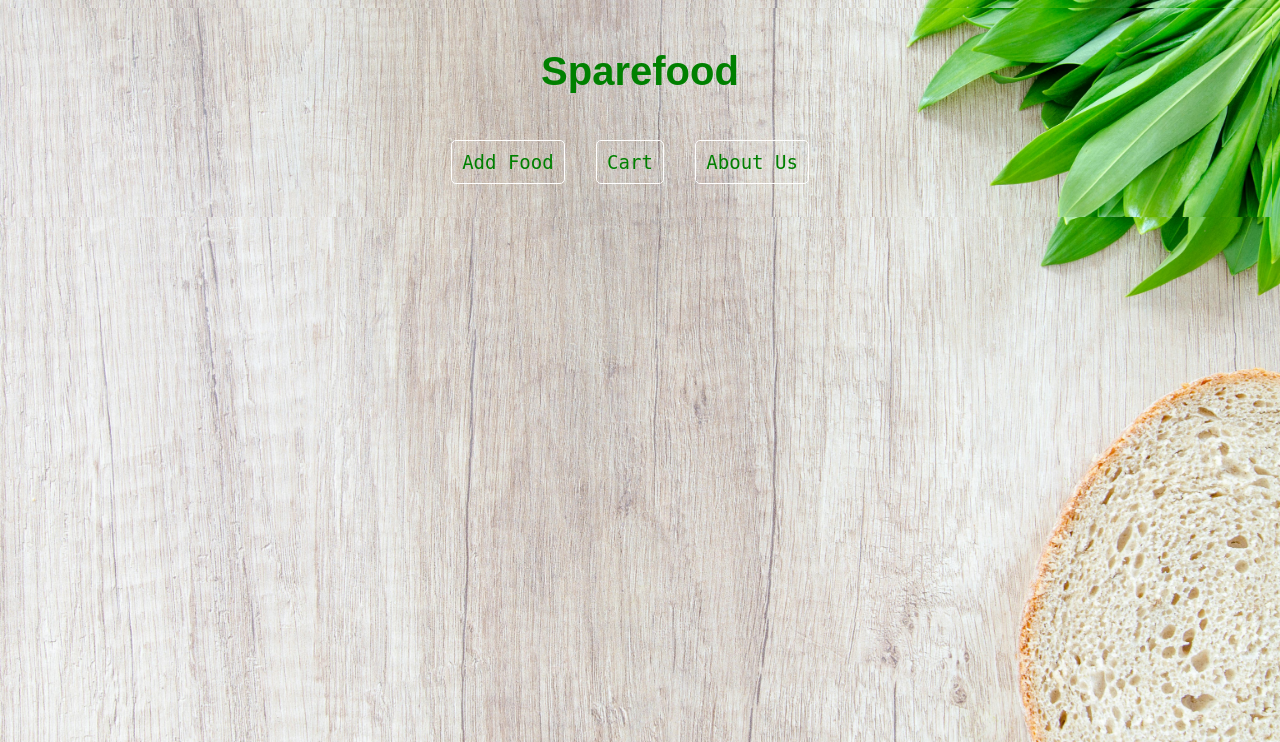
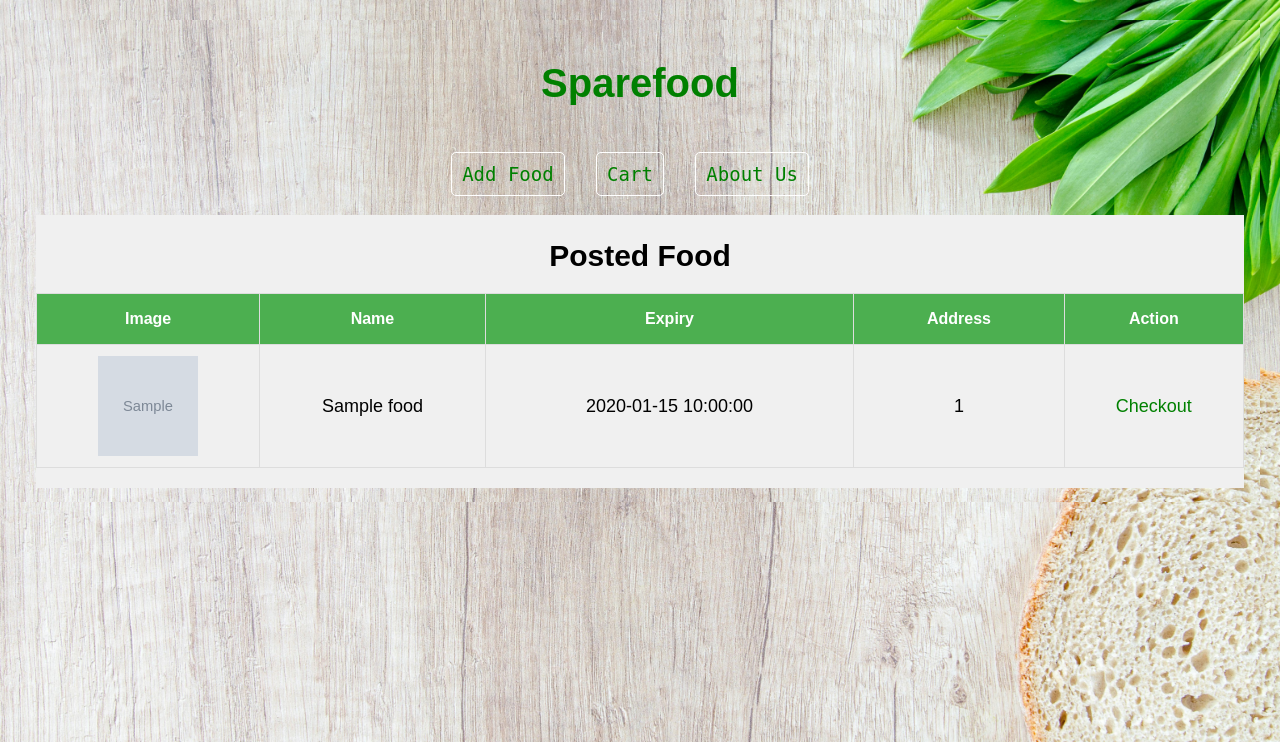
Before and after one commit to markandal/websystem, a PHP site: page /cart.php in a window 1280 px wide. Shown: the top 742 px of the page. Run offline with PHP 8.4, Linux system fonts and the light colour scheme; tables that the repository leaves empty or names only in its code hold one stand-in row (values such as "Sample post"); grey boxes marked "Sample" are stand-in pictures.

Commit message:
v2.3
CART ADDED

```diff
--- a/cart.php
+++ b/cart.php
@@ -5,6 +5,8 @@
     <meta name="viewport" content="width=device-width, initial-scale=1.0">
     <title>Sparefood</title>
     <link rel="stylesheet" href="style.css"> <!-- Link to your CSS file for styling -->
+
+    <?php include 'connection.php'?>
 
 
 </head>
@@ -21,11 +23,111 @@
             </ul>
         </nav>
     </header>
+    <style>
+        body {
+            font-family: Arial, sans-serif;
+            margin: 20px;
+        }
+        h2 {
+            text-align: center;
+            margin-bottom: 20px;
+        }
+        table {
+            width: 100%;
+            border-collapse: collapse;
+            margin-bottom: 20px;
+            font-size: 18px;
+        }
+        th {
+            border: 1px solid #ddd;
+            padding: 16px; /* Increased padding for table cells */
+            text-align: left;
+            text-align: center; /* Center align text horizontally */
+            vertical-align: middle; /* Center align text vertically */
+        }
+        td {
+            border: 1px solid #ddd;
+            padding: 30px auto; /* Increased padding for table cells */
+            text-align: center;
+            justify-content: center;
+            text-align: center; /* Center align text horizontally */
+            vertical-align: middle; /* Center align text vertically */
+            height: 120px; /* Increased height for table cells */
+        }
+        th {
+            background-color: #4CAF50;
+            color: white;
+        }
+        tr:nth-child(even) {
+            background-color: #f2f2f2;
+        }
+        }
+        td {
+            font-size: 14px;
+        }
+        th {
+            font-size: 16px;
+        }
+        img {
+            width: 100px; /* Set the desired width for all images */
+            height: 100px; /* Set the desired height for all images */
+            object-fit: cover; /* Ensures the image covers the specified dimensions without distortion */
+            display: block; /* Makes the image a block element */
+            margin: 0 auto; /* Centers the image horizontally */
+        }
+    </style>
+
+</head>
+
 
 <body>
 
 
 
 
+
+    <div class="tb_container">
+    <h2>Posted Food</h2>
+    <table>
+        <thead>
+            <tr>
+                <th>Image</th>
+                <th>Name</th>
+                <th>Expiry</th>
+                <th>Address</th>
+                <th>Action</th>
+            </tr>
+        </thead>
+        <tbody>
+    <?php
+    $display_food = mysqli_query($conn, "Select * from foods" );
+
+    if (mysqli_num_rows($display_food)>0) {
+        while($row = mysqli_fetch_assoc($display_food)){
+            ?>
+            <!--display table-->
+            <tr>
+                <td><img src="images/<?php echo $row['image']?>" alt = <?php echo $row['name']; ?>></td>
+                <td><?php echo $row['name']; ?></td>
+                <td><?php echo $row['date']; ?></td>
+                <td><?php echo $row['id']; ?></td>
+                <td>
+                    <a href="checkout.php?checkout = <?php echo $row['id']?>" onclick = "return confirm('Checkout this food?');">Checkout</a>
+                </td>
+            </tr>
+        </tbody>
+
+ <?php
+}
+
+}else{
+        echo "No food available";
+}
+
+    ?>
+
+    </div>
+</body>
+
 </body>
 </html>
--- a/style.css
+++ b/style.css
@@ -134,3 +134,19 @@
         input[type=submit]:hover{
             background-color: #45a049;
         }
+
+
+
+
+        /*tb table*/
+
+        .tb_container{
+            background-color: #f0f0f0;
+            display: flex;
+            align-items: center;
+            justify-content: center;
+            height: 100%;
+            width: 100%;
+            margin: 0 auto;
+            flex-direction: column;
+        }
```
Also changed, not shown: checkout.php (added, +11 -0 lines), bg.jpg (deleted), images/sflogo.png (added).
